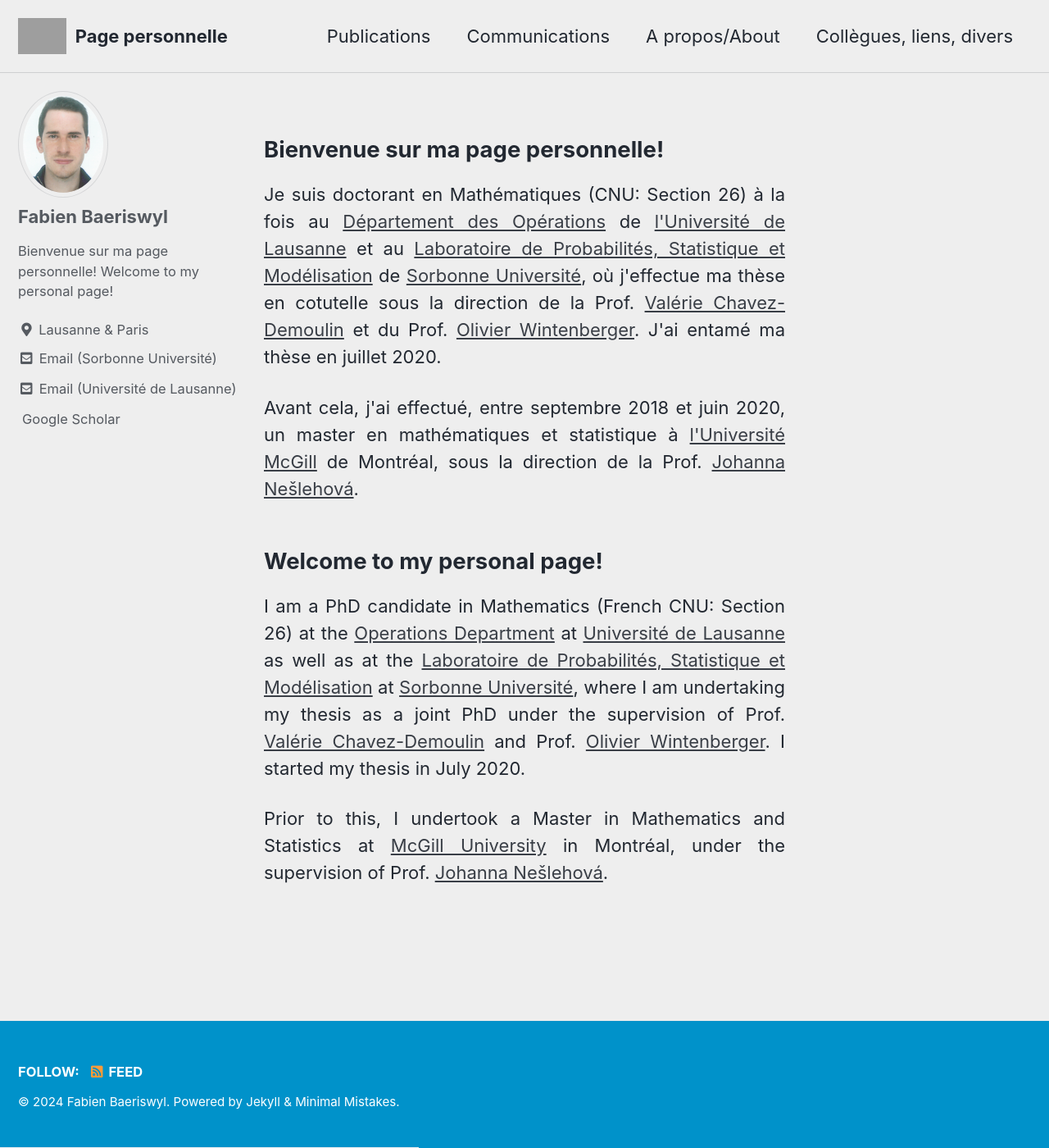
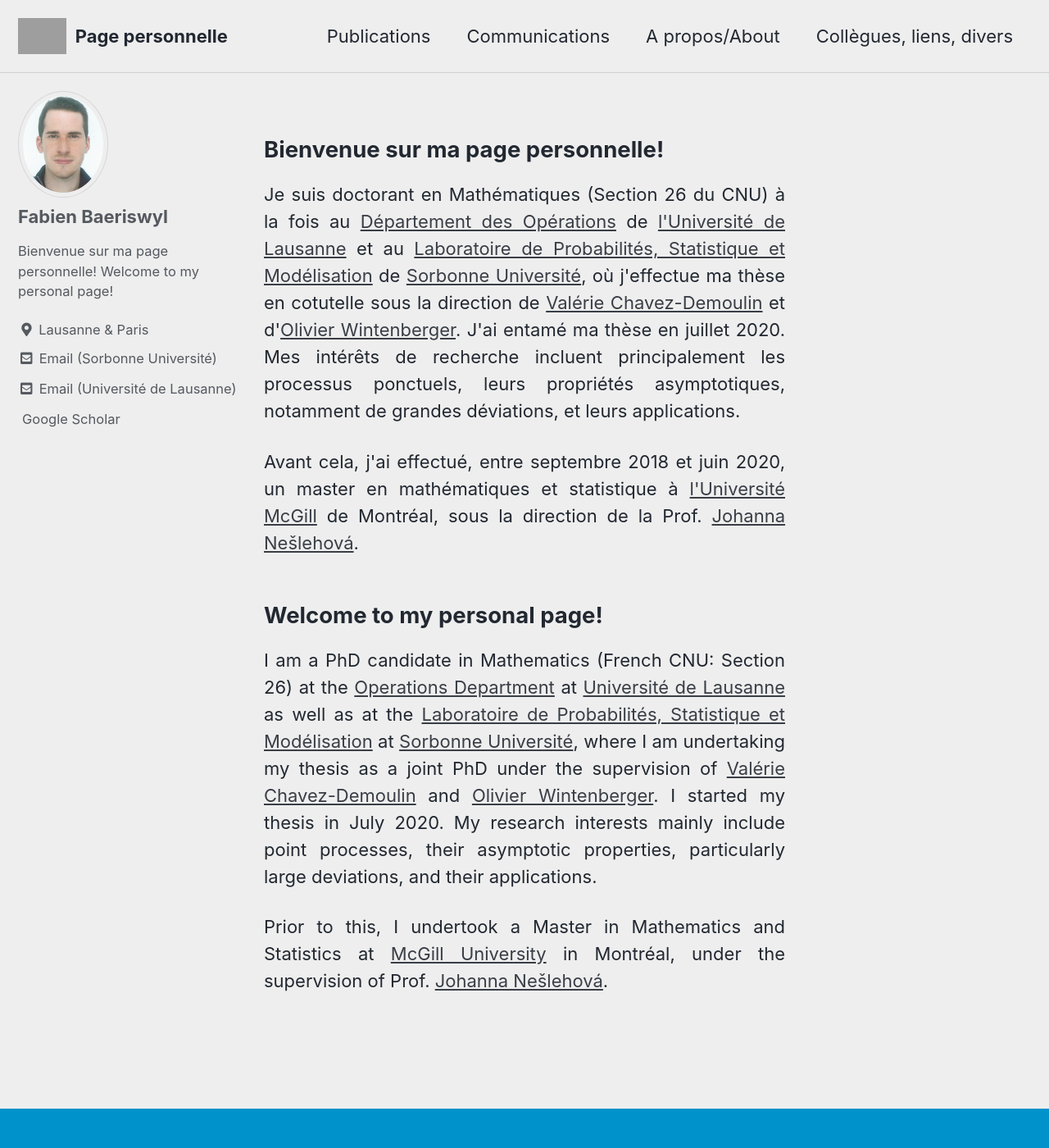
Before and after one commit to hplaninic/hrvoje.planinic.github.io, a Jekyll site: the page built from index.html, in a window 1280 px wide and 1400 px high. Shown: the whole window at 82% size. Built offline with Jekyll 4.4.1, drawn with Linux system fonts in a browser that asks for light colours; cached includes are drawn as plain includes; the list of posts is cut into pages by our own code; a style sheet for code colours, icons or effects is not loaded; grey boxes are pictures that could not be loaded.

Commit message:
Update index.html

```diff
--- a/index.html
+++ b/index.html
@@ -4,12 +4,12 @@ author_profile: true
 ---
 <h2>Bienvenue sur ma page personnelle!</h2>
 
-<p align="justify"> Je suis doctorant en Mathématiques (CNU: Section 26) à la fois au <a href="https://www.unil.ch/do/fr/home.html">Département des Opérations</a> de <a href="https://www.unil.ch">l'Université de Lausanne</a> et au <a href="https://www.lpsm.paris">Laboratoire de Probabilités, Statistique et Modélisation</a> de <a href="https://www.sorbonne-universite.fr"> Sorbonne Université</a>, où j'effectue ma thèse en cotutelle sous la direction de la Prof. <a href="https://applicationspub.unil.ch/interpub/noauth/php/Un/UnPers.php?PerNum=1081431&LanCode=8">Valérie Chavez-Demoulin</a> et du Prof. <a href="http://wintenberger.fr">Olivier Wintenberger</a>. J'ai entamé ma thèse en juillet 2020. </p>
+<p align="justify"> Je suis doctorant en Mathématiques (Section 26 du CNU) à la fois au <a href="https://www.unil.ch/do/fr/home.html">Département des Opérations</a> de <a href="https://www.unil.ch">l'Université de Lausanne</a> et au <a href="https://www.lpsm.paris">Laboratoire de Probabilités, Statistique et Modélisation</a> de <a href="https://www.sorbonne-universite.fr"> Sorbonne Université</a>, où j'effectue ma thèse en cotutelle sous la direction de  <a href="https://applicationspub.unil.ch/interpub/noauth/php/Un/UnPers.php?PerNum=1081431&LanCode=8">Valérie Chavez-Demoulin</a> et d'<a href="http://wintenberger.fr">Olivier Wintenberger</a>. J'ai entamé ma thèse en juillet 2020. Mes intérêts de recherche incluent principalement les processus ponctuels, leurs propriétés asymptotiques, notamment de grandes déviations, et leurs applications. </p>
 
 <p align="justify">Avant cela, j'ai effectué, entre septembre 2018 et juin 2020, un master en mathématiques et statistique à <a href="https://www.mcgill.ca/mathstat/">l'Université McGill</a> de Montréal, sous la direction de la Prof. <a href="https://www.math.mcgill.ca/neslehova/">Johanna Nešlehová</a>. </p>
 
 <h2> Welcome to my personal page! </h2>
 
-<p align="justify" > I am a PhD candidate in Mathematics (French CNU: Section 26) at the <a href="https://www.unil.ch/do/fr/home.html">Operations Department</a> at <a href="https://www.unil.ch">Université de Lausanne</a> as well as at the </a>  <a href="https://www.lpsm.paris">Laboratoire de Probabilités, Statistique et Modélisation</a> at <a href="https://www.sorbonne-universite.fr">Sorbonne Université</a>, where I am undertaking my thesis as a joint PhD under the supervision of Prof. <a href="https://applicationspub.unil.ch/interpub/noauth/php/Un/UnPers.php?PerNum=1081431&LanCode=8"> Valérie Chavez-Demoulin</a> and Prof. <a href="http://wintenberger.fr">Olivier Wintenberger</a>. I started my thesis in July 2020. </p>
+<p align="justify" > I am a PhD candidate in Mathematics (French CNU: Section 26) at the <a href="https://www.unil.ch/do/fr/home.html">Operations Department</a> at <a href="https://www.unil.ch">Université de Lausanne</a> as well as at the </a>  <a href="https://www.lpsm.paris">Laboratoire de Probabilités, Statistique et Modélisation</a> at <a href="https://www.sorbonne-universite.fr">Sorbonne Université</a>, where I am undertaking my thesis as a joint PhD under the supervision of <a href="https://applicationspub.unil.ch/interpub/noauth/php/Un/UnPers.php?PerNum=1081431&LanCode=8"> Valérie Chavez-Demoulin</a> and <a href="http://wintenberger.fr">Olivier Wintenberger</a>. I started my thesis in July 2020. My research interests mainly include point processes, their asymptotic properties, particularly large deviations, and their applications. </p>
 
 <p align="justify"> Prior to this, I undertook a Master in Mathematics and Statistics at <a href="https://www.mcgill.ca/mathstat/">McGill University</a> in Montréal, under the supervision of Prof. <a href="https://www.math.mcgill.ca/neslehova/">Johanna Nešlehová</a>. </p>
```
